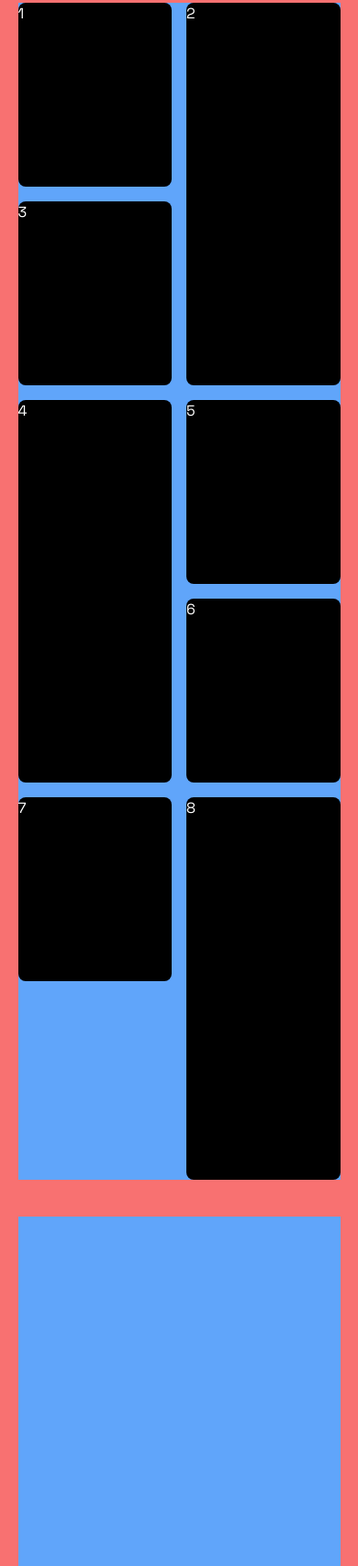
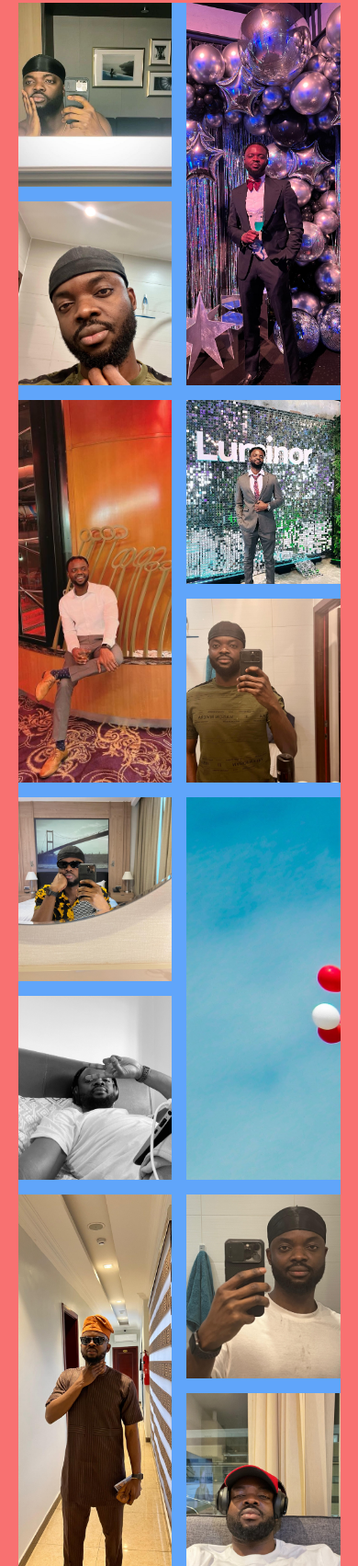
Before and after one commit to jesutobi-world/Valentine, a website: page src/index.html in a window 390 px wide. Shown: the part 963-2666 px from the top of the page at 92% size. Drawn offline with Linux system fonts and the light colour scheme; grey boxes are pictures that could not be loaded.

Commit message:
MOBILE ...

```diff
--- a/src/index.html
+++ b/src/index.html
@@ -27,68 +27,56 @@
     <section class="mb-24 w-[90%] lg:w-full">
         <h1 class="text-4xl text-center lg:text-left lg:text-5xl font-bold mb-8">14 Reasons Why!</h1>
         <div class=" bg-blue-400 w-full h-auto grid grid-flow-col gap-4 lg:grid-cols-3 grid-cols-2 auto-rows-[200px] lg:auto-rows-[300px] lg:gap-10 my-10">
-            <div class="text-white bg-black col-span-1 row-span-1 rounded-lg lg:col-span-2 lg:row-span-1 lg:col-start-1 lg:col-end-3">1</div>
-            <div class="text-white bg-black col-span-1 row-span-2 rounded-lg lg:col-span-1 lg:row-span-2 lg:col-start-3 lg:col-end-4 ">2</div>
-            <div class="text-white bg-black col-span-1 row-span-2 rounded-lg lg:row-span-1 lg:col-start-1 lg:col-end-2 row-start-2 row-end-3 col-start-1 col-end-2">3</div>
-            <div class="text-white bg-black col-span-1 row-span-2 col-start-1 col-end-2 row-start-3 row-end-5 rounded-lg lg:row-span-1 lg:col-span-1 lg:col-start-2 lg:col-end-3 lg:row-start-2 lg:row-end-3">4</div>
-            <div class="text-white bg-black col-span-1 row-span-1 col-start-2 col-end-3 row-start-3 row-end-4 rounded-lg lg:row-span-2 lg:col-span-1 lg:col-start-1 lg:col-end-2 lg:row-start-3 lg:row-end-5">5</div>
-            <div class="text-white bg-black col-span-1 row-span-1 col-start-2 col-end-3 row-start-4 row-end-5 rounded-lg lg:row-span-1 lg:col-span-1 lg:col-start-2 lg:col-end-3 lg:row-start-3 lg:row-end-4">6</div>
-            <div class="text-white bg-black col-span-1 row-span-1 col-start-1 col-end-2 row-start-5 row-end-6 rounded-lg lg:row-span-1 lg:col-span-1 lg:col-start-3 lg:col-end-4 lg:row-start-3 lg:row-end-4">7</div>
-            <div class="text-white bg-black col-span-1 row-span-2 col-start-2 col-end-3 row-start-5 row-end-7 rounded-lg lg:row-span-1 lg:col-span-2 lg:col-start-2 lg:col-end-4 lg:row-start-4 lg:row-end-5">8</div>
-        </div>
-        <div class=" bg-blue-400 w-full h-auto grid grid-flow-col lg:grid-cols-3 grid-cols-2 auto-rows-[200px] lg:auto-rows-[300px] gap-10 my-10">
-            <div class="bg-black rounded-md col-span-1 row-span-1 col-start-1 col-end-2 row-start-1 row-end-2 lg:col-span-2 lg:row-span-1 lg:col-start-1 lg:col-end-3 overflow-hidden  lg:cursor-pointer hover:scale-105 ease-in-out duration-300">
+            <div class="text-white bg-black col-span-1 row-span-1 rounded-lg lg:col-span-2 lg:row-span-1 lg:col-start-1 lg:col-end-3">
                 <img src="./images/Valentine/1.jpg" alt="image 1" class="object-cover h-[100%] w-[100%]">
             </div>
-            <div class="box bg-black  rounded-md col-span-1 row-span-2 col-start-2 col-end-3 row-start-1 row-end-3 lg:col-span-1 lg:row-span-2 lg:col-start-3 lg:col-end-4 overflow-hidden lg:cursor-pointer hover:scale-105 ease-in-out duration-300">
+            <div class="text-white bg-black col-span-1 row-span-2 rounded-lg lg:col-span-1 lg:row-span-2 lg:col-start-3 lg:col-end-4 ">
                 <img src="./images/Valentine/2.jpg" alt="image 2" class="object-cover h-[100%] w-[100%]">
             </div>
-            <div class="box bg-black  rounded-md col-span-1 row-span-1 lg:col-span-1 col-start-1 col-end-2 row-start-2 row-end-3 lg:row-span-1 lg:col-start-1 lg:col-end-2 overflow-hidden lg:cursor-pointer hover:scale-105 ease-in-out duration-300">
+            <div class="text-white bg-black col-span-1 row-span-2 rounded-lg lg:row-span-1 lg:col-start-1 lg:col-end-2 row-start-2 row-end-3 col-start-1 col-end-2">
                 <img src="./images/Valentine/3.jpg" alt="image 3" class="object-cover h-[100%] w-[100%]">
             </div>
-            <div class="box bg-black  rounded-md col-span-1 row-span-2 lg:col-span-1 lg:row-span-1 lg:col-start-2 lg:col-end-3 overflow-hidden lg:cursor-pointer hover:scale-105 ease-in-out duration-300">
+            <div class="text-white bg-black col-span-1 row-span-2 col-start-1 col-end-2 row-start-3 row-end-5 rounded-lg lg:row-span-1 lg:col-span-1 lg:col-start-2 lg:col-end-3 lg:row-start-2 lg:row-end-3">
                 <img src="./images/Valentine/4.jpg" alt="image 4" class="object-cover h-[100%] w-[100%]">
             </div>
-
-            <div class="box bg-black  rounded-md col-span-1 row-span-1 lg:col-span-1 lg:row-span-2 lg:col-start-1 lg:col-end-2 overflow-hidden lg:cursor-pointer hover:scale-105 ease-in-out duration-300">
+            <div class="text-white bg-black col-span-1 row-span-1 col-start-2 col-end-3 row-start-3 row-end-4 rounded-lg lg:row-span-2 lg:col-span-1 lg:col-start-1 lg:col-end-2 lg:row-start-3 lg:row-end-5">
                 <img src="./images/Valentine/5.jpg" alt="image 5" class="object-cover h-[100%] w-[100%]">
             </div>
-            <div class="box bg-black  rounded-md col-span-1 row-span-1 lg:col-span-1 lg:row-span-1 lg:col-start-2 lg:col-end-3 overflow-hidden lg:cursor-pointer hover:scale-105 ease-in-out duration-300">
+            <div class="text-white bg-black col-span-1 row-span-1 col-start-2 col-end-3 row-start-4 row-end-5 rounded-lg lg:row-span-1 lg:col-span-1 lg:col-start-2 lg:col-end-3 lg:row-start-3 lg:row-end-4">
                 <img src="./images/Valentine/6.jpg" alt="image 6" class="object-cover h-[100%] w-[100%]">
             </div>
-            <div class="box bg-black  rounded-md col-span-1 row-span-1 lg:col-span-1 lg:row-span-1 lg:col-start-3 lg:col-end-4 overflow-hidden lg:cursor-pointer hover:scale-105 ease-in-out duration-300">
+            <div class="text-white bg-black col-span-1 row-span-1 col-start-1 col-end-2 row-start-5 row-end-6 rounded-lg lg:row-span-1 lg:col-span-1 lg:col-start-3 lg:col-end-4 lg:row-start-3 lg:row-end-4">
                 <img src="./images/Valentine/7.jpg" alt="image 7" class="object-cover h-[100%] w-[100%]">
             </div>
-            <div class="box bg-black  rounded-md col-span-1 row-span-2 lg:col-span-2 lg:row-span-1 lg:col-start-2 lg:col-end-5 overflow-hidden hover:scale-105 ease-in-out duration-300">
+            <div class="text-white bg-black col-span-1 row-span-2 col-start-2 col-end-3 row-start-5 row-end-7 rounded-lg lg:row-span-1 lg:col-span-2 lg:col-start-2 lg:col-end-4 lg:row-start-4 lg:row-end-5">
                 <img src="./images/blue-sky.jpg" alt="image 8" class="object-cover h-[100%] w-[100%]">
             </div>
-
-            <div class="box bg-black  rounded-md col-span-1 row-span-1 lg:col-span-2 lg:row-span-1 lg:col-start-1 lg:col-end-3 overflow-hidden lg:cursor-pointer hover:scale-105 ease-in-out duration-300">
+            <div class="text-white bg-black col-span-1 row-span-1 col-start-1 col-end-2 row-start-6 row-end-7 rounded-lg lg:row-span-1 lg:col-span-2 lg:col-start-1 lg:col-end-3 lg:row-start-5 lg:row-end-6">
                 <img src="./images/Valentine/9.jpg" alt="image 9" class="object-cover h-[100%] w-[100%]">
             </div>
-            <div class="box bg-black  rounded-md col-span-1 row-span-1 lg:col-span-1 lg:row-span-2 lg:col-start-3 lg:col-end-4 overflow-hidden lg:cursor-pointer hover:scale-105 ease-in-out duration-300">
+            <div class="text-white bg-black col-span-1 row-span-2 col-start-1 col-end-2 row-start-7 row-end-9 rounded-lg lg:row-span-2 lg:col-span-1 lg:col-start-3 lg:col-end-4 lg:row-start-5 lg:row-end-7">
                 <img src="./images/Valentine/10.jpg" alt="image 10" class="object-cover h-[100%] w-[100%]">
             </div>
-            <div class="box bg-black  rounded-md col-span-1 row-span-1 lg:col-span-1 lg:row-span-1 lg:col-start-1 lg:col-end-2 overflow-hidden lg:cursor-pointer hover:scale-105 ease-in-out duration-300">
+            <div class="text-white bg-black col-span-1 row-span-1 col-start-2 col-end-3 row-start-7 row-end-8 rounded-lg lg:row-span-1 lg:col-span-1 lg:col-start-1 lg:col-end-2 lg:row-start-6 lg:row-end-7">
                 <img src="./images/Valentine/11.jpg" alt="image 11" class="object-cover h-[100%] w-[100%]">
             </div>
-            <div class="box bg-black  rounded-md col-span-1 row-span-1 lg:col-span-1 lg:row-span-1 lg:col-start-2 lg:col-end-3 overflow-hidden lg:cursor-pointer hover:scale-105 ease-in-out duration-300">
+            <div class="text-white bg-black col-span-1 row-span-1 col-start-2 col-end-3 row-start-8 row-end-9 rounded-lg lg:row-span-1 lg:col-span-1 lg:col-start-2 lg:col-end-3 lg:row-start-6 lg:row-end-7">
                 <img src="./images/Valentine/12.jpg" alt="image 12" class="object-cover h-[100%] w-[100%]">
             </div>
-
-            <div class="box bg-black  rounded-md col-span-1 row-span-1 lg:col-span-1 lg:row-span-2 lg:col-start-1 lg:col-end-2 overflow-hidden lg:cursor-pointer hover:scale-105 ease-in-out duration-300">
+            <div class="text-white bg-black col-span-1 row-span-1 col-start-1 col-end-2 row-start-9 row-end-10 rounded-lg lg:row-span-2 lg:col-span-1 lg:col-start-1 lg:col-end-2 lg:row-start-7 lg:row-end-9">
                 <img src="./images/Valentine/13.jpg" alt="image 13" class="object-cover h-[100%] w-[100%]">
             </div>
-            <div class="box bg-black  rounded-md col-span-1 row-span-1 lg:col-span-1 lg:row-span-1 lg:col-start-2 lg:col-end-3 overflow-hidden lg:cursor-pointer hover:scale-105 ease-in-out duration-300">
+            <div class="text-white bg-black col-span-1 row-span-2 col-start-2 col-end-3 row-start-9 row-end-11 rounded-lg lg:row-span-1 lg:col-span-1 lg:col-start-2 lg:col-end-3 lg:row-start-7 lg:row-end-8">
                 <img src="./images/Valentine/14.jpg" alt="image 14" class="object-cover h-[100%] w-[100%]">
             </div>
-            <div class="box bg-black  rounded-md col-span-1 row-span-1 lg:col-span-1 lg:row-span-1 lg:col-start-3 lg:col-end-4 overflow-hidden lg:cursor-pointer hover:scale-105 ease-in-out duration-300">
+            <div class="text-white bg-black col-span-1 row-span-1 col-start-1 col-end-2 row-start-10 row-end-11 rounded-lg lg:row-span-1 lg:col-span-1 lg:col-start-3 lg:col-end-4 lg:row-start-7 lg:row-end-8">
                 <img src="./images/Valentine/15.jpg" alt="image 15" class="object-cover h-[100%] w-[100%]">
             </div>
-            <div class="box bg-black  rounded-md col-span-1 row-span-1 lg:col-span-2 lg:row-span-1 lg:col-start-2 lg:col-end-5 overflow-hidden hover:scale-105 ease-in-out duration-300">
+            <div class="text-white bg-black col-span-2 row-span-1 col-start-1 col-end-3 row-start-11 row-end-12 rounded-lg lg:row-span-1 lg:col-span-2 lg:col-start-2 lg:col-end-4 lg:row-start-8 lg:row-end-9">
                 <img src="./images/wood-heart.jpg" alt="image 16" class="object-cover h-[100%] w-[100%]">
             </div>
         </div>
+
     </section>
     <footer class="bg-black w-full h-[70px] flex justify-between items-center px-4">
         <p class="text-white text-lg font-medium">All rights reserved 2024</p>
```
Also changed, not shown: src/output.css.
